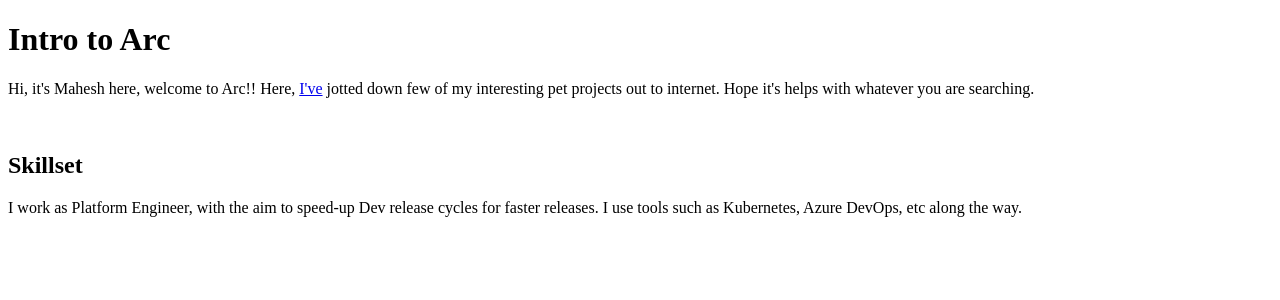
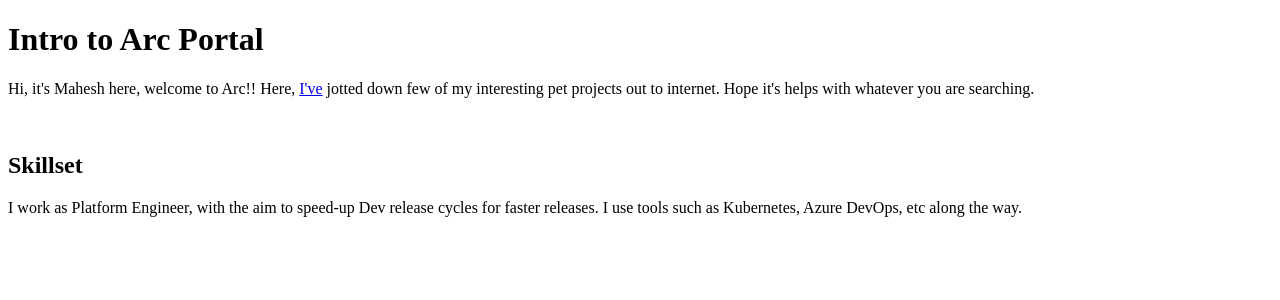
Before and after one commit to maheshrajrp/arc-portal, a Next.js app: page / in a window 1280 px wide. Shown: the top 300 px of the page. Built offline with nearby package versions, Linux system fonts and the light colour scheme.

Commit message:
Index Change

```diff
--- a/pages/index.mdx
+++ b/pages/index.mdx
@@ -1,4 +1,4 @@
-# Intro to Arc
+# Intro to Arc Portal
 
 Hi, it's Mahesh here, welcome to Arc!! Here, [I've](https://www.linkedin.com/in/maheshraj-r-p-37689b164/) jotted down few of my interesting pet projects out to internet. Hope it's helps with whatever you are searching.
 
```
